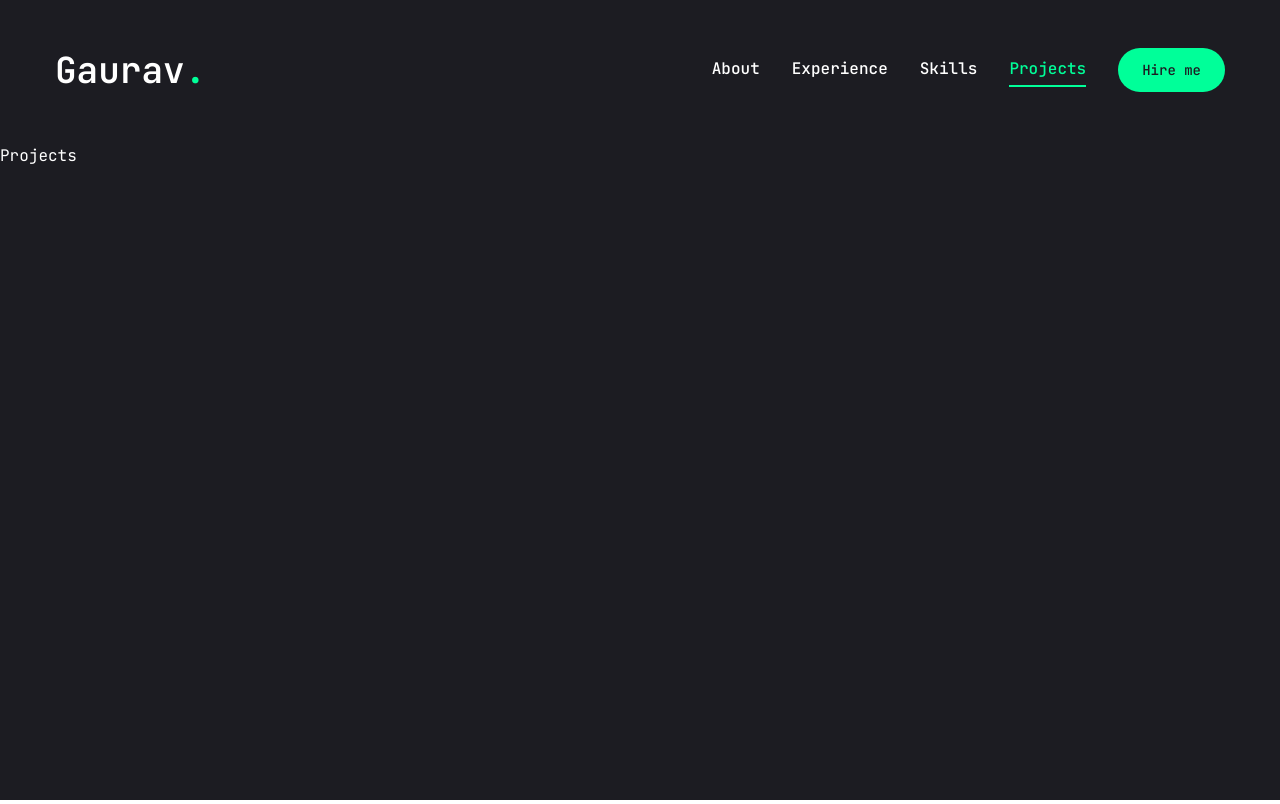
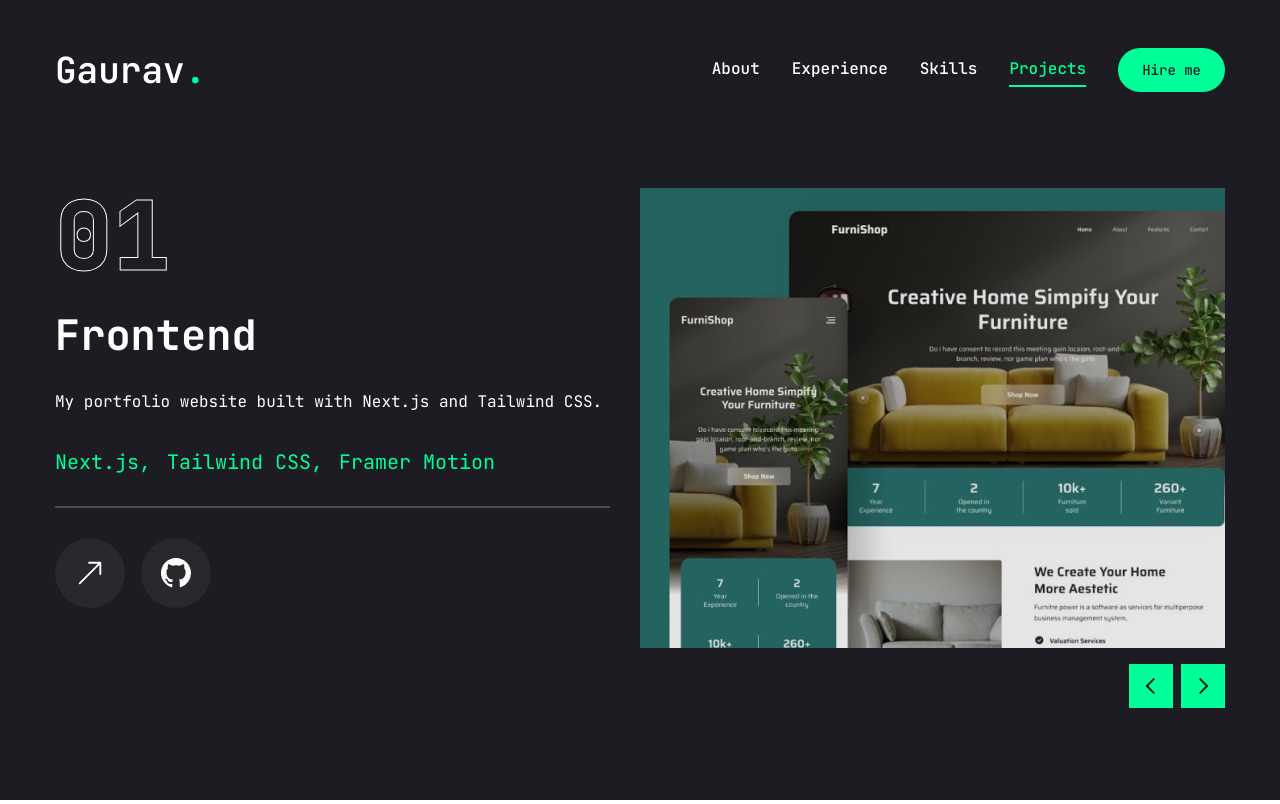
Before and after one commit to thegauravsheoran/Gaurav-Website, a Next.js app: page /projects in a window 1280 px wide. Built offline with nearby package versions, Linux system fonts and the light colour scheme.

Commit message:
add project page

```diff
--- a/app/page.jsx
+++ b/app/page.jsx
@@ -16,10 +16,12 @@ const Home = () => {
               <span className='text-accent'>Gaurav Sheoran</span></h1>
             <p className='max-w-[500px] mt-6 mb-9 text-white/80'>Crafting Inclusive Digital Experiences through Empathy, Innovation, and Interactive Design.</p>
             <div className=' flex flex-col xl:flex-row items-center gap-8'>
+            <a href="/assets/resume/resume.pdf" target='_blank' download="/assets/resume/resume.pdf">
               <Button variant="outline" size="lg" className="uppercase flex items-center gap-2 ">
                 <span>Download CV</span>
                 <FiDownload className="text-xl" />
               </Button>
+            </a>
               <div className='mb-8 xl:mb-0'>
                 <Socials containerStyles="flex gap-6"
                   iconStyles="w-12 h-12 border border-accent rounded-full
--- a/app/projects/page.jsx
+++ b/app/projects/page.jsx
@@ -1,9 +1,144 @@
-import React from 'react'
+"use client"
+
+import { delay, motion } from "framer-motion"
+import React, { useState } from "react"
+import { Swiper, SwiperSlide } from "swiper/react"
+import "swiper/css"
+
+import { BsArrowUpRight, BsGithub } from "react-icons/bs"
+
+import { Tooltip, TooltipContent, TooltipProvider, TooltipTrigger } from '@radix-ui/react-tooltip'
+import Link from "next/link"
+import Image from "next/image"
+import { title } from "process"
+import WorkSliderBtns from "@/components/WorkSliderBtns"
+
+const projects = [
+  {
+    num: '01',
+    category: 'Frontend',
+    title: 'Portfolio',
+    description: 'My portfolio website built with Next.js and Tailwind CSS.',
+    stack: [{ name: 'Next.js' }, { name: 'Tailwind CSS' }, { name: 'Framer Motion' }],
+    name: 'portfolio',
+    image: '/assets/work/thumb1.png',
+    live: "www.google.com",
+    github: "",
+  },
+  {
+    num: '02',
+    category: 'Frontend',
+    title: 'Portfolio',
+    description: 'My portfolio website built with Next.js and Tailwind CSS.',
+    stack: [{ name: 'Next.js' }, { name: 'Tailwind CSS' }],
+    name: 'portfolio',
+    image: '/assets/work/thumb2.png',
+    live: "",
+    github: "",
+  },
+  {
+    num: '03',
+    category: 'Frontend',
+    title: 'Portfolio',
+    description: 'My portfolio website built with Next.js and Tailwind CSS.',
+    stack: [{ name: 'Next.js' }, { name: 'Tailwind CSS' }, { name: 'Framer Motion' }],
+    name: 'portfolio',
+    image: '/assets/work/thumb3.png',
+    live: "",
+    github: "",
+  }
+]
 
 const Projects = () => {
+
+  const [project, setProject] = useState(projects[0])
+
+  const handleSlideChange = (swiper) => {
+    setProject(projects[swiper.activeIndex])
+  }
+
   return (
     <>
-      Projects
+      <motion.div initial={{ opacity: 0 }}
+        animate={{ opacity: 1, transition: { delay: 2.4, duration: 0.4, ease: "easeIn" } }}
+        className="min-h-[80vh] flex flex-col justify-center py-12 xl:px-0"
+      >
+        <div className=" container mx-auto">
+          <div className=" flex flex-col xl:flex-row xl:gap-[30px]">
+            <div className="w-full xl:w-[50%] xl:h-[460px] flex flex-col
+          xl:justify-between order-2 xl:order-none">
+              <div className="flex flex-col gap-[30px] h-[50%]">
+                <div className="text-8xl leading-none font-extrabold text-transparent text-outline">{project.num}</div>
+                <h2 className="text-[42px] font-bold leading-none text-white group-hover:text-accent transition-all duration-500 capitalize">{project.category}</h2>
+                <p className="text/white/60">{project.description}</p>
+                <ul className="flex gap-4">
+                  {project.stack.map((stack, index) => {
+                    return <li key={index} className="text-xl text-accent">
+                      {stack.name}
+                      {index !== project.stack.length - 1 && ","}</li>
+                  })}
+                </ul>
+                <div className="border border-white/20"></div>
+                <div className="flex items-center gap-4">
+                  <Link href={project.live}>
+                    <TooltipProvider delayDuration={100}>
+                      <Tooltip>
+                        <TooltipTrigger className="w-[70px] h-[70px] rounded-full bg-white/5 flex justify-center items-center group hover:bg-accent">
+                          <BsArrowUpRight className="text-white text-3xl group-hover:text-black" />
+                        </TooltipTrigger>
+                        <TooltipContent>
+                          <p>Visit Website</p>
+                        </TooltipContent>
+                      </Tooltip>
+                    </TooltipProvider>
+                  </Link>
+                  <Link href={project.github}>
+                    <TooltipProvider delayDuration={100}>
+                      <Tooltip>
+                        <TooltipTrigger className="w-[70px] h-[70px] rounded-full bg-white/5 flex justify-center items-center group hover:bg-accent">
+                          <BsGithub className="text-white text-3xl group-hover:text-black" />
+                        </TooltipTrigger>
+                        <TooltipContent>
+                          <p>Github</p>
+                        </TooltipContent>
+                      </Tooltip>
+                    </TooltipProvider>
+                  </Link>
+
+                </div>
+              </div>
+            </div>
+            <div className="w-full xl:w-[50%]">
+              <Swiper spaceBetween={30} slidesPerView={1}
+                className="xl:h-[520px] mb-12"
+                onSlideChange={handleSlideChange}
+              >
+                {projects.map((project, index) => {
+                  return <SwiperSlide key={index} className="w-full">
+                    <div className="h-[460px] relative group flex justify-center items-center bg-pink-50">
+                      <div className="absolute top-0 bottom-0 w-full h-full bg-black/10 z-10"></div>
+                      <div className="relative w-full h-full">
+                        <Image
+                          src={project.image}
+                          alt={project.title}
+                          priority
+                          quality={100}
+                          fill
+                          className="object-cover"
+                        />
+                      </div>
+                    </div>
+                  </SwiperSlide>
+                })}
+                <WorkSliderBtns
+                  containerStyles="flex gap-2 absolute right-0 bottom-[calc(50%-22px)] xl:bottom-0 z-20 w-full justify-between xl:w-max xl:justify-none"
+                  btnStyles="bg-accent hover:bg-accent-hover text-primary text-[22px] w-[44px] h-[44px] flex justify-center items-center transition-all"
+                />
+              </Swiper>
+            </div>
+          </div>
+        </div>
+      </motion.div>
     </>
   )
 }
--- a/app/skills/page.jsx
+++ b/app/skills/page.jsx
@@ -1,9 +1,98 @@
+import { Tooltip, TooltipContent, TooltipProvider, TooltipTrigger } from '@radix-ui/react-tooltip'
+import { FaHtml5, FaCss3, FaJs, FaReact, FaNodeJs } from 'react-icons/fa'
+import { SiNextdotjs, SiTailwindcss, SiSass, SiCplusplus, SiTypescript, SiExpress, SiMongodb } from 'react-icons/si'
 import React from 'react'
+
+const skills = [
+  {
+    title: 'HTML',
+    description: 'HTML is the standard markup language for documents designed to be displayed in a web browser.',
+    icon: <FaHtml5 />,
+  },
+  {
+    title: 'CSS',
+    description: 'CSS is a style sheet language used for describing the presentation of a document written in HTML.',
+    icon: <FaCss3 />,
+  },
+  {
+    title: 'Sass',
+    description: 'Sass is a preprocessor scripting language that is interpreted or compiled into CSS.',
+    icon: <SiSass />,
+  },
+  {
+    title: 'C++',
+    description: 'C++ is a general-purpose programming language created as an extension of the C programming language.',
+    icon: <SiCplusplus />,
+  },
+  {
+    title: 'JavaScript',
+    description: 'JavaScript is a high-level, interpreted programming language that conforms to the ECMAScript specification.',
+    icon: <FaJs />,
+  },
+  {
+    title: 'TypeScript',
+    description: 'TypeScript is a strict syntactical superset of JavaScript that adds optional static typing to the language.',
+    icon: <SiTypescript />,
+  },
+  {
+    title: 'React',
+    description: 'React is a JavaScript library for building user interfaces.',
+    icon: <FaReact />,
+  },
+  {
+    title: 'Next.js',
+    description: 'Next.js is a React framework for production.',
+    icon: <SiNextdotjs />,
+  },
+  {
+    title: 'Tailwind CSS',
+    description: 'Tailwind CSS is a utility-first CSS framework.',
+    icon: <SiTailwindcss />,
+  },
+  {
+    title: 'Node.js',
+    description: 'Node.js is a JavaScript runtime built on Chrome\'s V8 JavaScript engine.',
+    icon: <FaNodeJs />,
+  },
+  {
+    title: 'Express.js',
+    description: 'Express.js is a minimal and flexible Node.js web application framework.',
+    icon: <SiExpress />,
+  },
+  {
+    title: 'MongoDB',
+    description: 'MongoDB is a general purpose, document-based, distributed database.',
+    icon: <SiMongodb />,
+  },
+]
 
 const Skills = () => {
   return (
-    <div>
-      Skills
+    <div className='w-full h-full flex justify-center items-center'>
+      <div className='flex flex-col gap-[30px]'>
+        <div className='flex flex-col gap-[30px] text-center xl:text-left'>
+          <h3 className='text-4xl font-fold'>My Skills</h3>
+          <p className='max-w-[40vw] text-white/60 mx-auto xl:mx-0'>
+            Lorem ipsum dolor sit amet consectetur adipisicing elit.
+          </p>
+        </div>
+        <ul className='grid grid-cols-2 sm:grid-cols-3 md:grid-cols-6 xl:gap-[30px] gap-4'>
+          {skills.map((skill, index) => {
+            return <li key={index}>
+              <TooltipProvider delayDuration={100}>
+                <Tooltip>
+                  <TooltipTrigger className='w-full min-w-[150px] h-[150px] group bg-[#232329] rounded-xl flex justify-center items-center'>
+                    <div className='text-6xl group-hover:text-accent transition-all duration-300 group-hover:scale-125'>{skill.icon}</div>
+                  </TooltipTrigger>
+                  <TooltipContent>
+                    <p>{skill.title}</p>
+                  </TooltipContent>
+                </Tooltip>
+              </TooltipProvider>
+            </li>
+          })}
+        </ul>
+      </div>
     </div>
   )
 }
--- a/components/Socials.jsx
+++ b/components/Socials.jsx
@@ -2,7 +2,7 @@ import Link from 'next/link'
 import { FaGithub, FaLinkedin, FaTwitter } from 'react-icons/fa'
 
 const socials = [
-    { icons: <FaGithub />, path: "www.google.com" },
+    { icons: <FaGithub />, path: "./www.google.com" },
     { icons: <FaLinkedin />, path: "" },
     { icons: <FaTwitter />, path: "" },
 ]
@@ -12,7 +12,7 @@ const Socials = ({ containerStyles, iconStyles }) => {
         <div className={containerStyles}>
             {socials.map((social, index) => {
                 return (
-                    <Link href={social.path} key={index} className={iconStyles}>
+                    <Link href={social.path} key={index} className={iconStyles} >
                         {social.icons}
                     </Link>
                 )
--- /dev/null
+++ b/components/WorkSliderBtns.jsx
@@ -0,0 +1,22 @@
+"use client"
+
+import { useSwiper } from "swiper/react"
+import { PiCaretLeftBold, PiCaretRightBold } from "react-icons/pi"
+import { Pi } from "lucide-react"
+
+const WorkSliderBtns = ({ containerStyles, btnStyles, iconsStyles }) => {
+    const swiper = useSwiper()
+    return (
+        <div className={containerStyles}>
+            <button className={btnStyles}>
+                <PiCaretLeftBold className={iconsStyles} onClick={() => swiper.slidePrev()} />
+            </button>
+            <button className={btnStyles}>
+                <PiCaretRightBold className={iconsStyles} onClick={() => swiper.slideNext()} />
+            </button>
+
+        </div>
+    )
+}
+
+export default WorkSliderBtns
--- a/package.json
+++ b/package.json
@@ -24,6 +24,7 @@
     "react-countup": "^6.5.3",
     "react-dom": "^18",
     "react-icons": "^5.2.1",
+    "swiper": "^11.1.9",
     "tailwind-merge": "^2.4.0",
     "tailwindcss-animate": "^1.0.7"
   },
```
Also changed, not shown: components/Stairs.jsx (+4 -4 lines), 1 other file (tests, documents, lock files or other folders).
